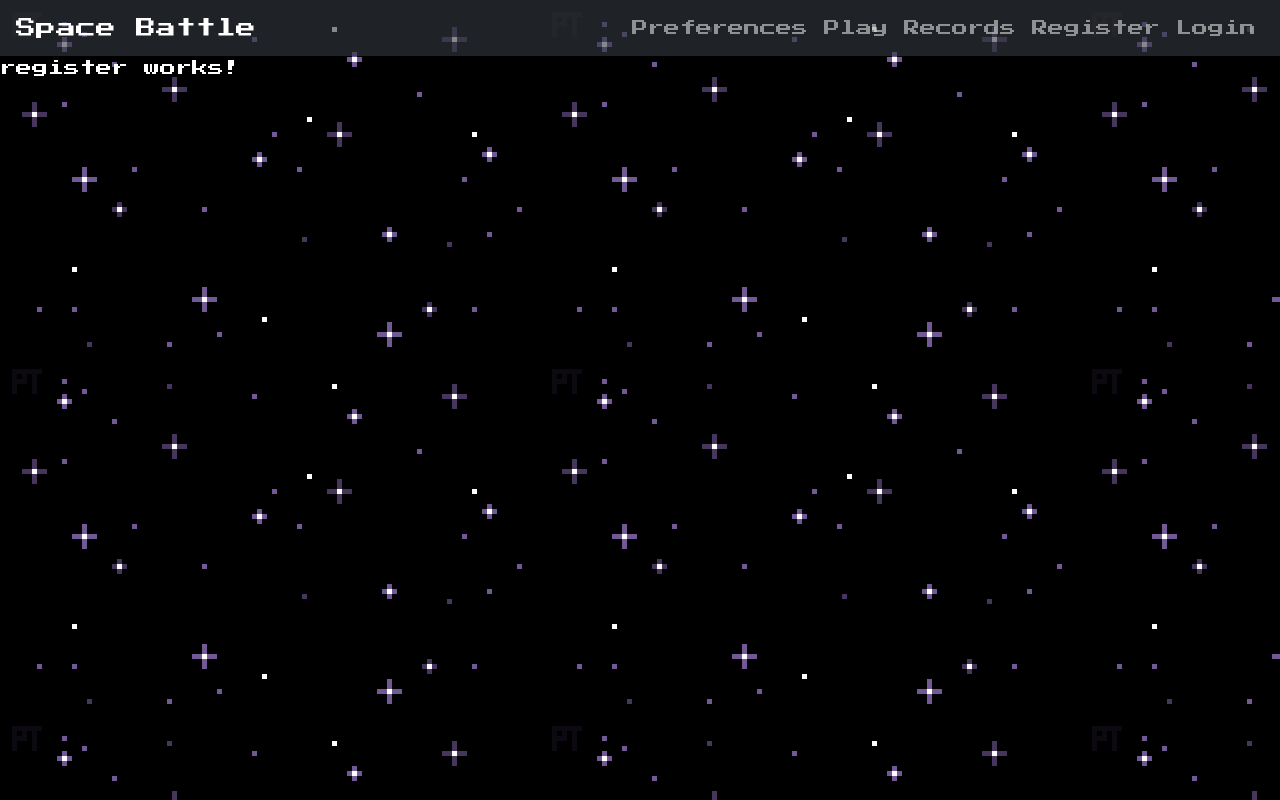
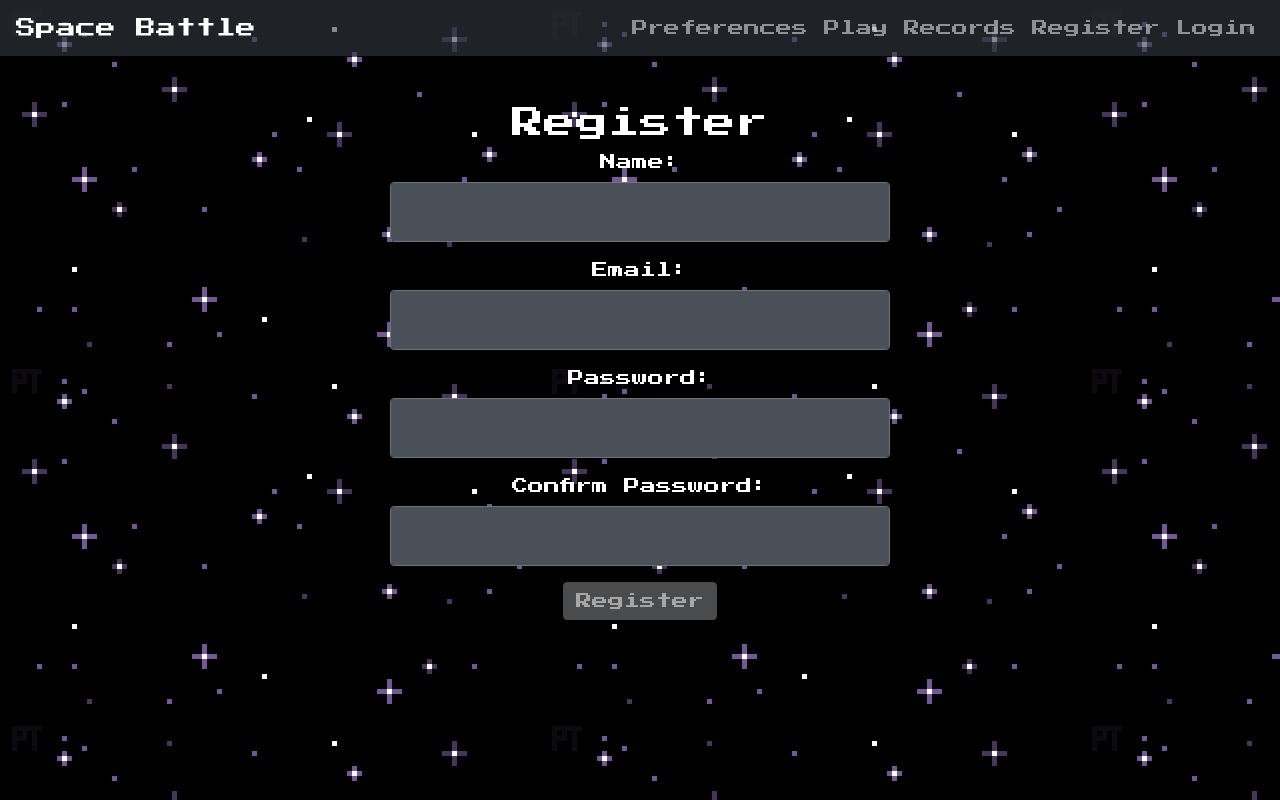
Before and after one commit to joralvmel/space-battle-angular, an Angular app: page /register in a window 1280 px wide. Built offline with nearby package versions, Linux system fonts and the light colour scheme.

Commit message:
add register logic and form

```diff
--- a/src/app/login/login.component.html
+++ b/src/app/login/login.component.html
@@ -1,3 +1,7 @@
+<div class="error-message-container" *ngIf="errorMessage">
+  <div class="alert alert-danger">{{ errorMessage }}</div>
+</div>
+
 <div class="container mt-5">
   <h2>Login</h2>
   <form [formGroup]="loginForm" (ngSubmit)="loginUser()">
@@ -32,10 +36,6 @@
     <button type="submit" class="btn btn-primary" [disabled]="loginForm.invalid">Log In</button>
   </form>
 
-  <div *ngIf="errorMessage" class="alert alert-danger mt-3">
-    {{ errorMessage }}
-  </div>
-
   <app-modal
     [title]="modalTitle"
     [message]="modalMessage"
--- a/src/app/register/register.component.html
+++ b/src/app/register/register.component.html
@@ -1 +1,35 @@
-<p>register works!</p>
+<div class="error-message-container" *ngIf="errorMessage">
+  <div class="alert alert-danger">{{ errorMessage }}</div>
+</div>
+
+<div class="container mt-5">
+  <h2>Register</h2>
+  <form [formGroup]="registerForm" (ngSubmit)="onSubmit()">
+    <div class="form-group">
+      <label for="username">Name:</label>
+      <input id="username" type="text" class="form-control" formControlName="username" required>
+    </div>
+    <div class="form-group">
+      <label for="email">Email:</label>
+      <input id="email" type="email" class="form-control" formControlName="email" required>
+    </div>
+    <div class="form-group">
+      <label for="password">Password:</label>
+      <input id="password" type="password" class="form-control" formControlName="password" required>
+    </div>
+    <div class="form-group">
+      <label for="confirmPassword">Confirm Password:</label>
+      <input id="confirmPassword" type="password" class="form-control" formControlName="confirmPassword" required>
+    </div>
+    <button type="submit" class="btn btn-primary" [disabled]="registerForm.invalid">Register</button>
+  </form>
+
+  <app-modal
+    [title]="modalTitle"
+    [message]="modalMessage"
+    [confirmButtonText]="'OK'"
+    [showCloseButton]="false"
+    [showCancelButton]="false"
+    (confirm)="handleModalConfirm()"
+  ></app-modal>
+</div>
--- a/src/app/register/register.component.ts
+++ b/src/app/register/register.component.ts
@@ -1,11 +1,85 @@
-import { Component } from '@angular/core';
+import { Component, OnInit, ViewChild } from '@angular/core';
+import { FormBuilder, FormGroup, ReactiveFormsModule, Validators } from '@angular/forms';
+import { Router } from '@angular/router';
+import { RegisterService } from '../services/register.service';
+import { ModalComponent } from '../modal/modal.component';
+import {NgIf} from '@angular/common';
 
 @Component({
   selector: 'app-register',
-  imports: [],
   templateUrl: './register.component.html',
-  styleUrl: './register.component.css'
+  standalone: true,
+  imports: [
+    ReactiveFormsModule,
+    ModalComponent,
+    NgIf
+  ],
+  styleUrls: ['./register.component.css']
 })
-export class RegisterComponent {
+export class RegisterComponent implements OnInit {
+  registerForm: FormGroup;
+  errorMessage: string = '';
+  modalTitle: string = '';
+  modalMessage: string = '';
 
+  @ViewChild(ModalComponent) modal!: ModalComponent;
+
+  constructor(private fb: FormBuilder, private registerService: RegisterService, private router: Router) {
+    this.registerForm = this.fb.group({
+      username: ['', Validators.required],
+      email: ['', [Validators.required, Validators.email]],
+      password: ['', Validators.required],
+      confirmPassword: ['', Validators.required]
+    });
+  }
+
+  ngOnInit(): void {}
+
+  onSubmit(): void {
+    if (this.registerForm.invalid) {
+      return;
+    }
+
+    const { username, email, password, confirmPassword } = this.registerForm.value;
+
+    if (password !== confirmPassword) {
+      this.errorMessage = 'Passwords do not match. Please try again.';
+      return;
+    }
+
+    this.registerService.registerUser(username, email, password).subscribe({
+      next: response => {
+        this.showModal('Success', 'User registered successfully!', () => {
+          this.registerService.loginAfterRegister(username, password).subscribe({
+            next: () => this.router.navigate(['']),
+            error: () => this.errorMessage = 'Login failed'
+          });
+        });
+      },
+      error: error => {
+        if (error.status === 400) {
+          this.errorMessage = 'Missing username, email, or password.';
+        } else if (error.status === 409) {
+          this.errorMessage = 'Username already exists.';
+        } else if (error.status === 500) {
+          this.errorMessage = 'Internal server error. Please try again later.';
+        } else {
+          this.errorMessage = 'An unexpected error occurred.';
+        }
+      }
+    });
+  }
+
+  showModal(title: string, message: string, callback?: () => void): void {
+    this.modalTitle = title;
+    this.modalMessage = message;
+    this.modal.showModal();
+    if (callback) {
+      this.modal.confirm.subscribe(callback);
+    }
+  }
+
+  handleModalConfirm() {
+    this.modal.hideModal();
+  }
 }
--- /dev/null
+++ b/src/app/services/register.service.ts
@@ -0,0 +1,24 @@
+import { Injectable } from '@angular/core';
+import { HttpClient, HttpHeaders } from '@angular/common/http';
+import { Observable } from 'rxjs';
+
+@Injectable({
+  providedIn: 'root'
+})
+export class RegisterService {
+  private registerUrl = 'http://wd.etsisi.upm.es:10000/users';
+  private loginUrl = 'http://wd.etsisi.upm.es:10000/users/login';
+
+  constructor(private http: HttpClient) {}
+
+  registerUser(username: string, email: string, password: string): Observable<any> {
+    const headers = new HttpHeaders({ 'Content-Type': 'application/x-www-form-urlencoded', 'Accept': 'application/json' });
+    const body = new URLSearchParams({ 'username': username, 'email': email, 'password': password });
+    return this.http.post(this.registerUrl, body.toString(), { headers, observe: 'response' });
+  }
+
+  loginAfterRegister(username: string, password: string): Observable<any> {
+    const headers = new HttpHeaders({ 'Accept': 'application/json' });
+    return this.http.get(this.loginUrl, { params: { username, password }, headers, observe: 'response' });
+  }
+}
--- a/src/styles.css
+++ b/src/styles.css
@@ -37,6 +37,23 @@ h1, p {
     border: 1px solid var(--white-color);
     box-shadow: 0 0 0 .2rem var(--box-shadow-primary);
   }
+}
+
+.error-message-container {
+  position: absolute;
+  width: 100%;
+  top: 62px;
+  left: 0;
+  z-index: 10;
+  display: flex;
+  justify-content: center;
+}
+
+.alert-danger {
+  color: #721c24;
+  background-color: rgba(248, 215, 218, 0.5);
+  border-color: #f5c6cb;
+  padding: 4px;
 }
 
 .container {
@@ -79,6 +96,14 @@ h1, p {
   &:focus,
   &:not(:disabled):not(.disabled):active:focus {
     box-shadow: 0 0 0 .2rem var(--box-shadow-primary);
+  }
+  &:disabled {
+    background-color: var(--dark-gray-color);
+    border-color: var(--dark-gray-color);
+    &:hover {
+      background-color: var(--dark-gray-color);
+      border-color: var(--dark-gray-color);
+    }
   }
 }
 
```
Also changed, not shown: 1 other file (tests, documents, lock files or other folders).
